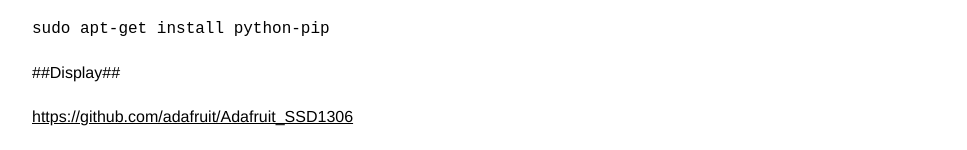
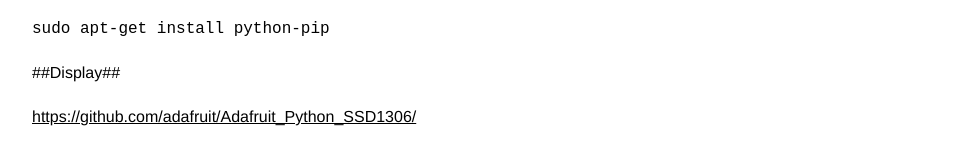
Before and after one commit to Wingertsau/ct.github.io, a Jekyll site: the page built from 56.md, in a window 1280 px wide. Shown: the part 875-1025 px from the top of the page, without its empty margins (146-1113 px from the left). Built offline with Jekyll 4.4.1, drawn with Linux system fonts in a browser that asks for light colours; our own code applies the rules of GitHub Pages for plain Markdown files.

Commit message:
Update 56.md

```diff
--- a/56.md
+++ b/56.md
@@ -47,4 +47,4 @@ zusätzlich bei SprinklerPI:
 
 ##Display##
 
-<https://github.com/adafruit/Adafruit_SSD1306>
+<https://github.com/adafruit/Adafruit_Python_SSD1306/>
```
